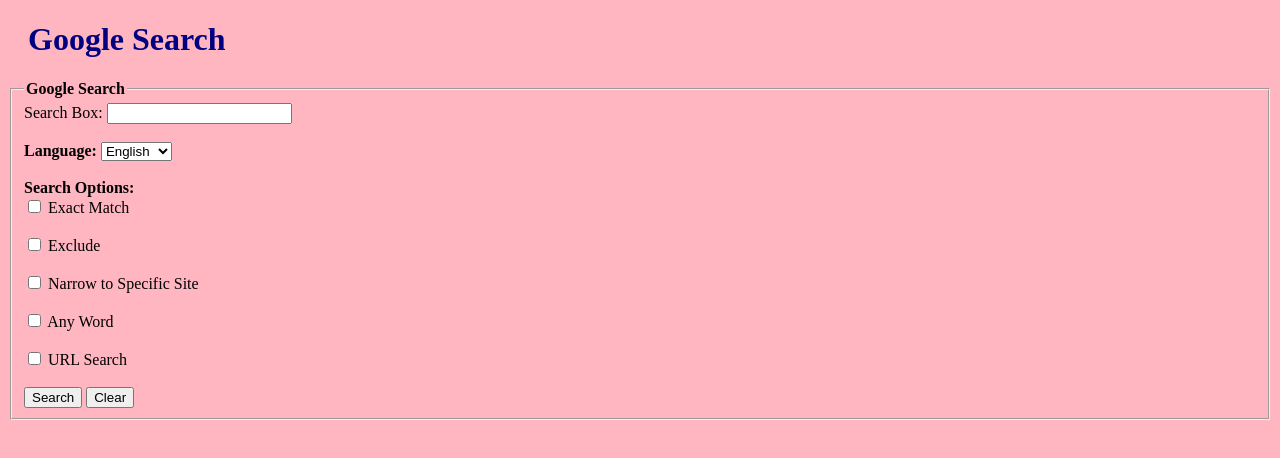
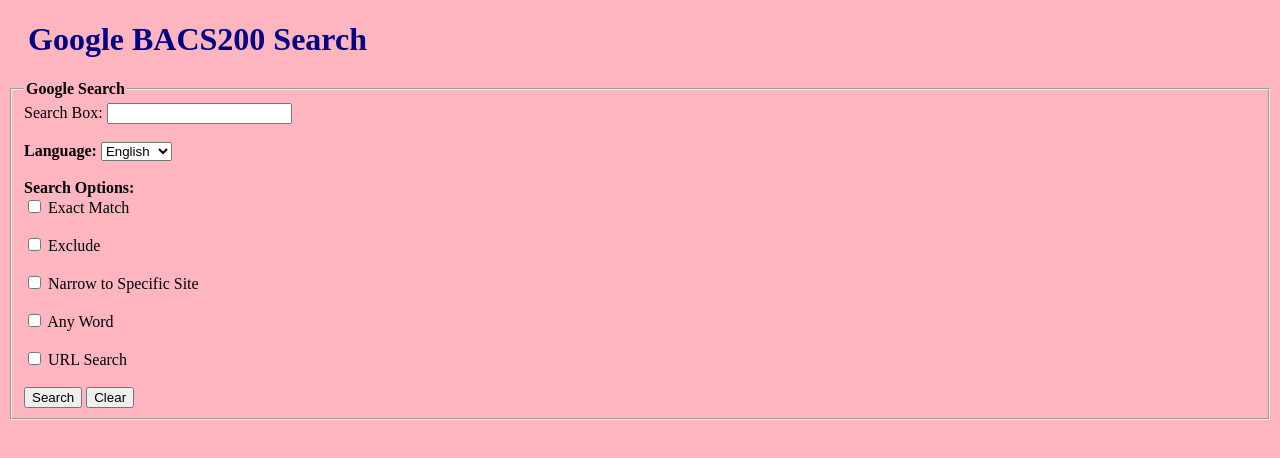
Before and after one commit to juliafostr/juliafostr.github.io, a plain HTML site: page search.html in a window 1280 px wide. Drawn offline with Linux system fonts and the light colour scheme.

Commit message:
Update search.html

```diff
--- a/search.html
+++ b/search.html
@@ -12,7 +12,7 @@
     </style>
 </head>
 <body>
-    <h1><strong>Google Search</strong></h1>
+    <h1><strong>Google BACS200 Search</strong></h1>
     <form action="https://www.google.com/search">
         <fieldset>
             <legend><strong>Google Search</strong></legend>
```
